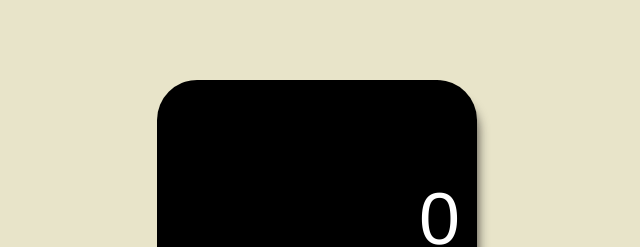
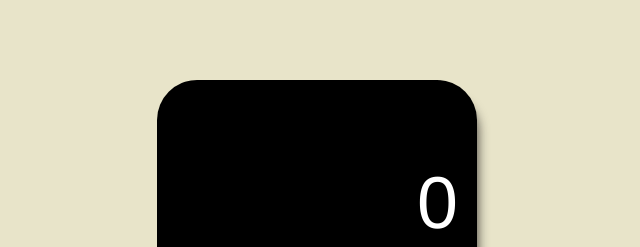
Before and after one commit to PaulMarv/calculator-with-React, a React (Create React App) app: page / in a window 1280 px wide. Shown: the top 247 px of the page, without its empty margins (323-963 px from the left). Built offline with nearby package versions, Linux system fonts and the light colour scheme.

Commit message:
new commit

```diff
--- a/src/App.css
+++ b/src/App.css
@@ -29,7 +29,7 @@ body{
   display: grid;
   height: 100%;
   width: 100%;
-  margin-left: 7px;
+  margin-left: 5px;
   padding: 1rem .5rem;
 }
 
--- a/src/component/Buttons/Button.css
+++ b/src/component/Buttons/Button.css
@@ -39,7 +39,7 @@
         font-size: 15px;
     }
     .Button.zero{
-        width: 88px;
+        width: 80px;
         padding:.8rem;
     }
   }
--- a/src/component/Display/Display.css
+++ b/src/component/Display/Display.css
@@ -1,7 +1,7 @@
 .display{
     text-align: right;
     color: white;
-    padding-top: 5rem;
+    padding-top: 4rem;
     padding-right: 1rem;
     height: 6rem;
     font-size: 4.6rem;
```
